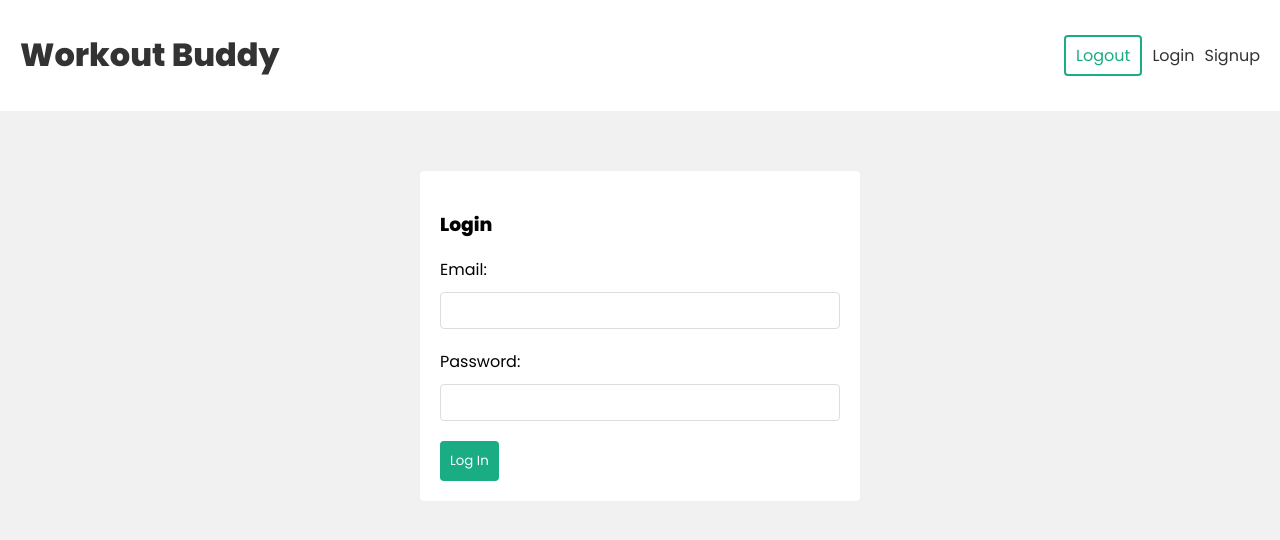
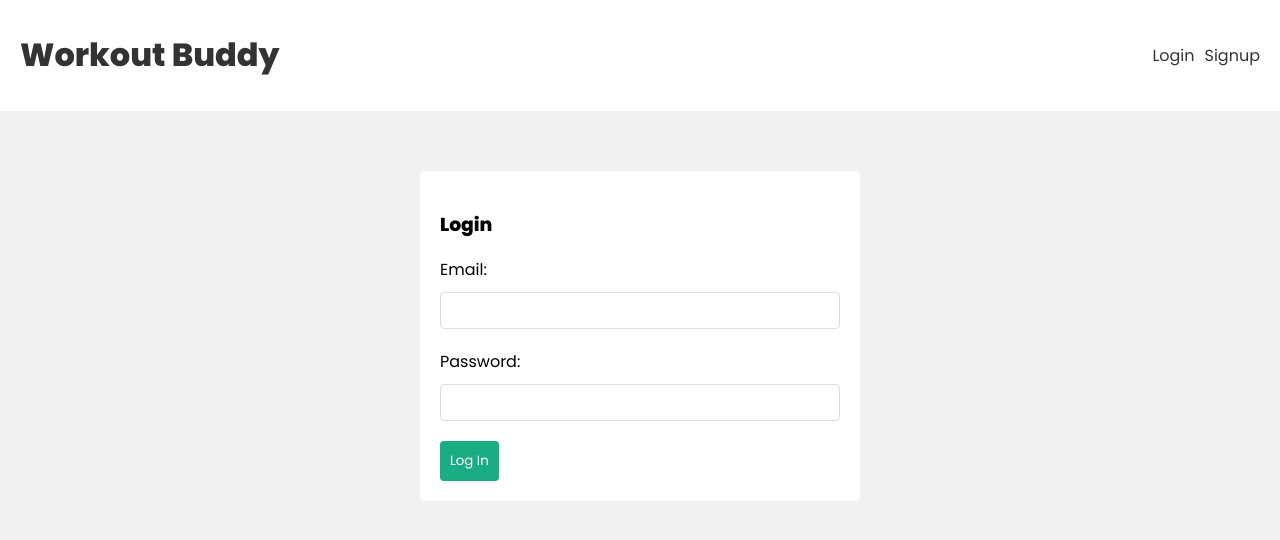
Before and after one commit to hidayahapriliansyah/mern-netninja, a React (Create React App) app in the folder frontend/: page /login in a window 1280 px wide. Shown: the top 540 px of the page. Built offline with nearby package versions, Linux system fonts and the light colour scheme.

Commit message:
13-setting-the-initial-auth-status

```diff
--- a/frontend/src/components/Navbar.js
+++ b/frontend/src/components/Navbar.js
@@ -1,7 +1,10 @@
 import { Link } from 'react-router-dom';
 import { useLogout } from '../hooks/useLogout';
+import { useAuthContext } from '../hooks/useAuthContext';
 
 const Navbar = () => {
+  const { user } = useAuthContext();
+
   const logout = useLogout();
   const handleClick = () => {
     logout();
@@ -14,13 +17,16 @@
           <h1>Workout Buddy</h1>
         </Link>
         <nav>
-          <div>
-            <button onClick={handleClick}>Logout</button>
-          </div>
-          <div>
-            <Link to="/login">Login</Link>
-            <Link to="/signup">Signup</Link>
-          </div>
+          { user
+              ? (<div>
+                <span>{user.email}</span>
+                <button onClick={handleClick}>Logout</button>
+              </div>)
+              : (<div>
+                  <Link to="/login">Login</Link>
+                  <Link to="/signup">Signup</Link>
+                </div>)
+          }
         </nav>
       </div>
     </header>
--- a/frontend/src/context/AuthContext.js
+++ b/frontend/src/context/AuthContext.js
@@ -1,4 +1,4 @@
-import { createContext, useReducer } from 'react';
+import { createContext, useReducer, useEffect } from 'react';
 
 export const AuthContext = createContext();
 
@@ -22,6 +22,14 @@
     user: null,
   });
 
+  useEffect(() => {
+    const user = JSON.parse(localStorage.getItem('user'));
+
+    if (user) {
+      dispatch({ type: 'LOGIN', payload: user });
+    }
+  }, []);
+
   return (
     <AuthContext.Provider value={{ ...state, dispatch }}>
       { children }
```
